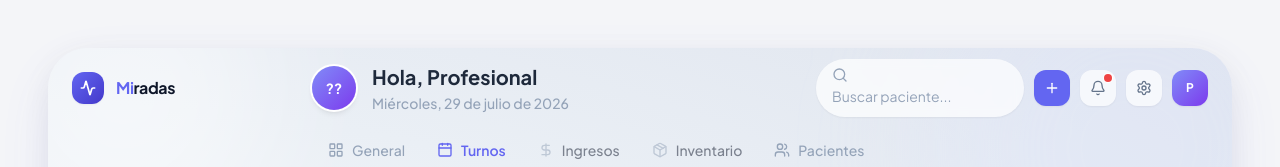
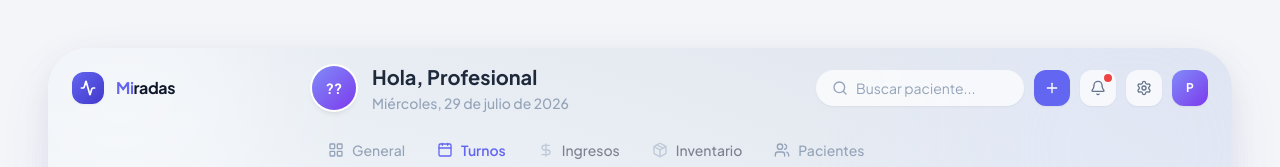
Before and after one commit to angelini-agus/pediatric-clinic-erp, a Next.js app in the folder apps/web/: page /dashboard in a window 1280 px wide. Shown: the top 167 px of the page. Built offline with nearby package versions, Linux system fonts and the light colour scheme; no server answers.

Commit message:
fix(web): render the global header search as a flex row
The form carried flex item utilities (items-center gap-2) but no flex display, so the magnifier icon and the input stacked on two lines. Added flex and min-w-0 on the input.

```diff
--- a/apps/web/components/layout/header-search.tsx
+++ b/apps/web/components/layout/header-search.tsx
@@ -94,7 +94,7 @@ export function HeaderSearch({
       role="search"
       onSubmit={handleSubmit}
       className={cn(
-        'items-center gap-2 bg-white/70 backdrop-blur-sm rounded-full px-4 py-2 w-52 shadow-sm',
+        'flex items-center gap-2 bg-white/70 backdrop-blur-sm rounded-full px-4 py-2 w-52 shadow-sm',
         className,
       )}
     >
@@ -112,7 +112,7 @@ export function HeaderSearch({
         onChange={(e) => {
           setQuery(e.target.value);
         }}
-        className="bg-transparent text-sm text-slate-700 placeholder:text-slate-400 focus:outline-none w-full"
+        className="w-full min-w-0 bg-transparent text-sm text-slate-700 placeholder:text-slate-400 focus:outline-none"
       />
     </form>
   );
```
